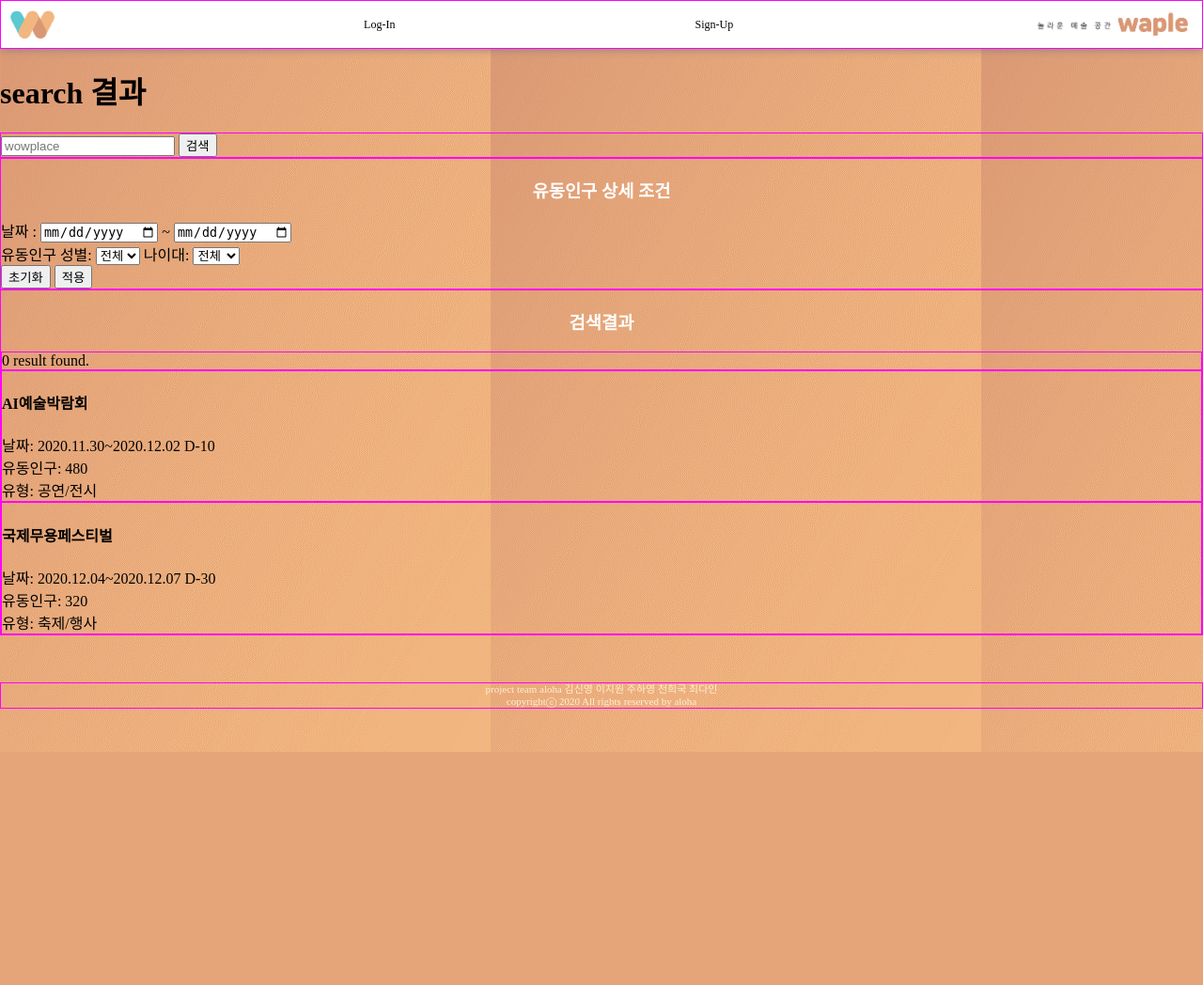
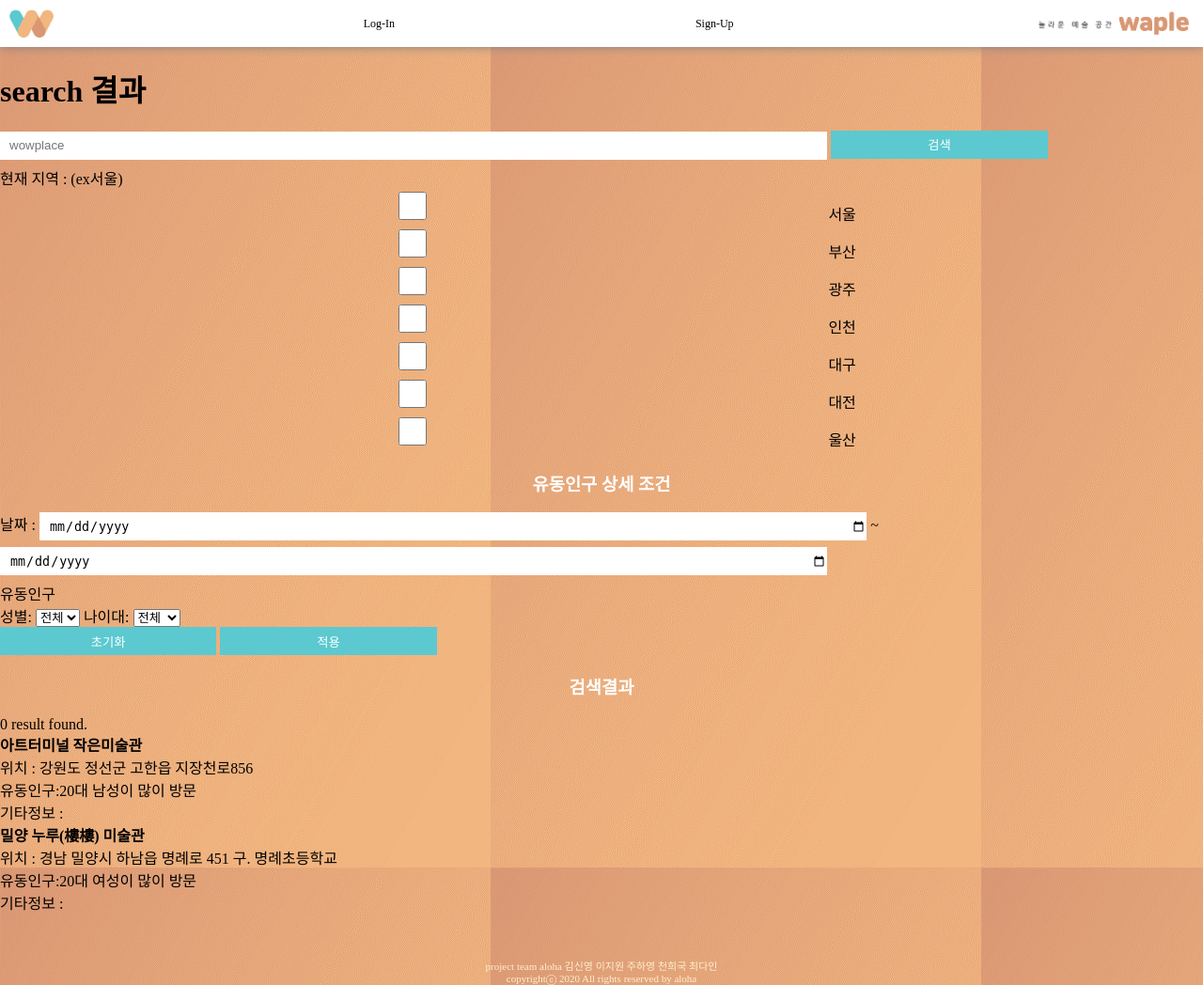
Before and after one commit to joohayoung/waple-art_hackathon, a Django app: page /secondapp/result/ in a window 1280 px wide. Shown: the whole page at 94% size. Before the commit the page ends 800 px from the top, so only its background shows below. Run offline with Django 3.2, Linux system fonts and the light colour scheme; some web fonts are replaced.

Commit message:
art web ver1

```diff
--- a/web/artproject/mainapp/templates/mainapp/home.html
+++ b/web/artproject/mainapp/templates/mainapp/home.html
@@ -7,7 +7,7 @@
 
 {% block content %}
 <h1>WowPlace</h1>
-<a href="{% url 'mainapp:map' %}">my Map</a>
-<a href="{% url 'subapp:search' %}">전시 공연 정보(?) 검색</a>
-<a href="">문화 장소 정보(?) 검색</a>
+<a href="{% url 'mainapp:map' %}">my Map</a> <br> <br>
+<a href="{% url 'subapp:search' %}">전시 공연 정보 검색</a> <br> <br>
+<a href="{% url 'secondapp:search_place' %}">문화 장소 정보 검색</a> <br> <br>
 {% endblock %}
--- a/web/artproject/secondapp/templates/secondapp/search_place_result.html
+++ b/web/artproject/secondapp/templates/secondapp/search_place_result.html
@@ -2,7 +2,7 @@
 {% load static %}
 
 {% block style %}
-<style>div{border:solid 1px magenta}</style>
+<link rel="stylesheet" href="{% static 'subapp/result.css' %}" type="text/css">
 {% endblock %}
 
 {% block content %}
@@ -15,6 +15,25 @@
         <button type="submit" >검색</button> <br>
     </form>
  </div>
+ <div>
+     현재 지역 : (ex서울)
+     <div>
+         <input type="checkbox" id="서울">
+         <label for="서울">서울</label>
+         <input type="checkbox" id="부산">
+         <label for="부산">부산</label>
+         <input type="checkbox" id="광주">
+         <label for="광주">광주</label>
+         <input type="checkbox" id="인천">
+         <label for="인천">인천</label>
+         <input type="checkbox" id="대구">
+         <label for="대구">대구</label>
+         <input type="checkbox" id="대전">
+         <label for="대전">대전</label>
+         <input type="checkbox" id="울산">
+         <label for="울산">울산</label>
+     </div>
+ </div>
  <!-- 필터링 -->
  <div>
      <form action="" method="GET">
@@ -22,7 +41,7 @@
         <h3>유동인구 상세 조건</h3>
         날짜 : <input type="date" name="start"> ~ <input type="date" name="end"> <br>
 
-        유동인구
+        유동인구<br>
         성별:
         <select name="item">
             <option value="전체">전체</option>
@@ -59,16 +78,16 @@
         0 result found.
     </div>
     <div>
-        <h4>AI예술박람회</h4>
-        날짜: 2020.11.30~2020.12.02 D-10 <br>
-        유동인구: 480<br>
-        유형: 공연/전시<br>
+        <h4>아트터미널 작은미술관</h4>
+        위치 : 강원도 정선군 고한읍 지장천로856<br>
+        유동인구:20대 남성이 많이 방문<br>
+        기타정보 : <br>
     </div>
     <div>
-        <h4>국제무용페스티벌</h4>
-        날짜: 2020.12.04~2020.12.07 D-30 <br>
-        유동인구: 320<br>
-        유형: 축제/행사<br>
+        <h4>밀양 누루(樓樓) 미술관</h4>
+        위치 : 경남 밀양시 하남읍 명례로 451 구. 명례초등학교<br>
+        유동인구:20대 여성이 많이 방문<br>
+        기타정보 : <br>
     </div>
     {% endfor %}
  </div>
--- a/web/artproject/subapp/templates/subapp/result.html
+++ b/web/artproject/subapp/templates/subapp/result.html
@@ -2,7 +2,7 @@
 {% load static %}
 
 {% block style %}
-    <link rel="stylesheet" href="{% static 'subapp/search.css' %}" type="text/css">
+    <link rel="stylesheet" href="{% static 'subapp/result.css' %}" type="text/css">
 <style>div{border:solid 1px magenta}</style>
 {% endblock %}
 
```
Also changed, not shown: web/artproject/secondapp/templates/secondapp/search_place.html (+32 -10 lines), web/artproject/db.sqlite3 (added), web/artproject/media/박람회1.jpg (deleted), web/artproject/media/오징오징.png (deleted), web/artproject/media/지도.PNG (deleted), web/artproject/media/해바라기.jpg (deleted).
